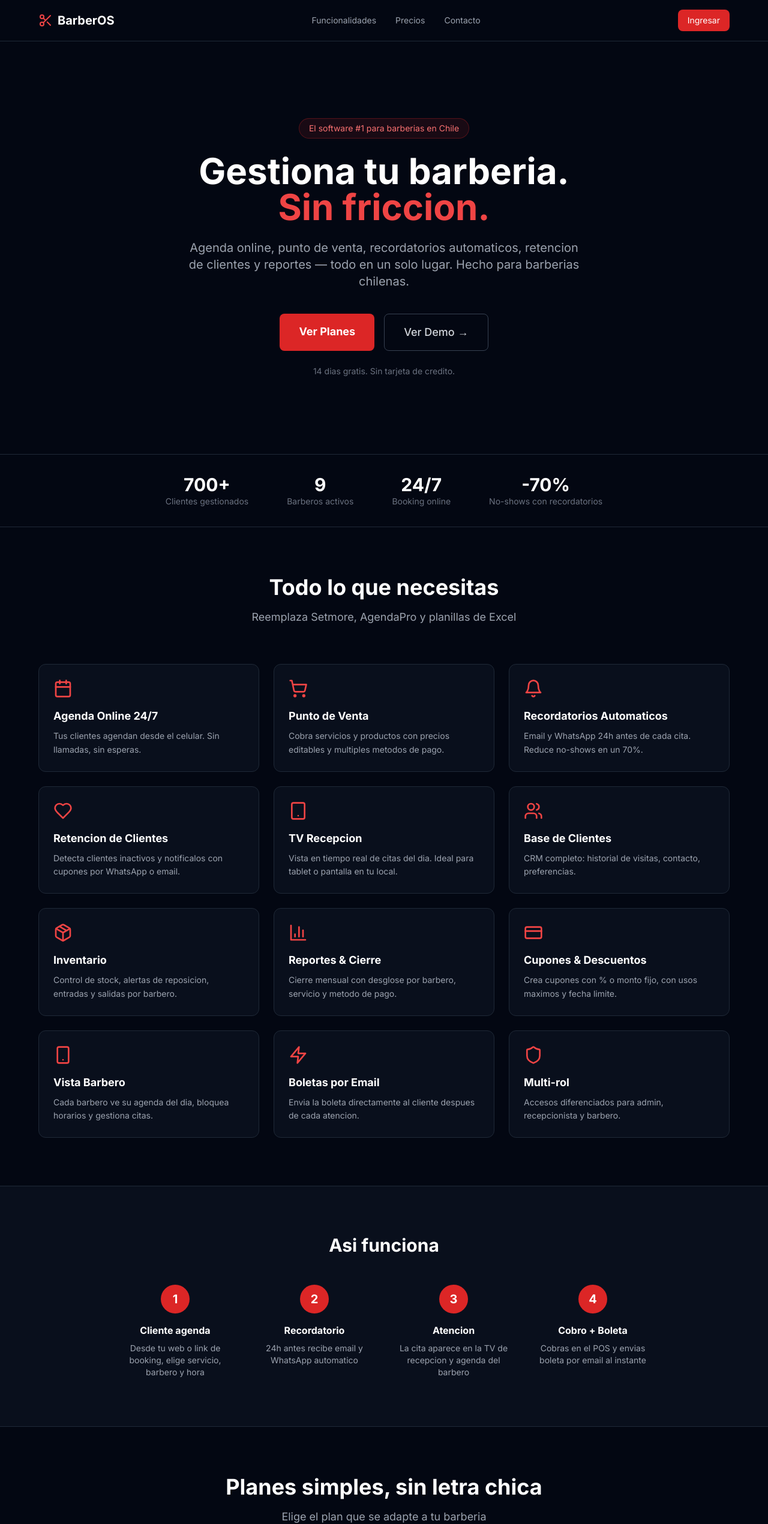
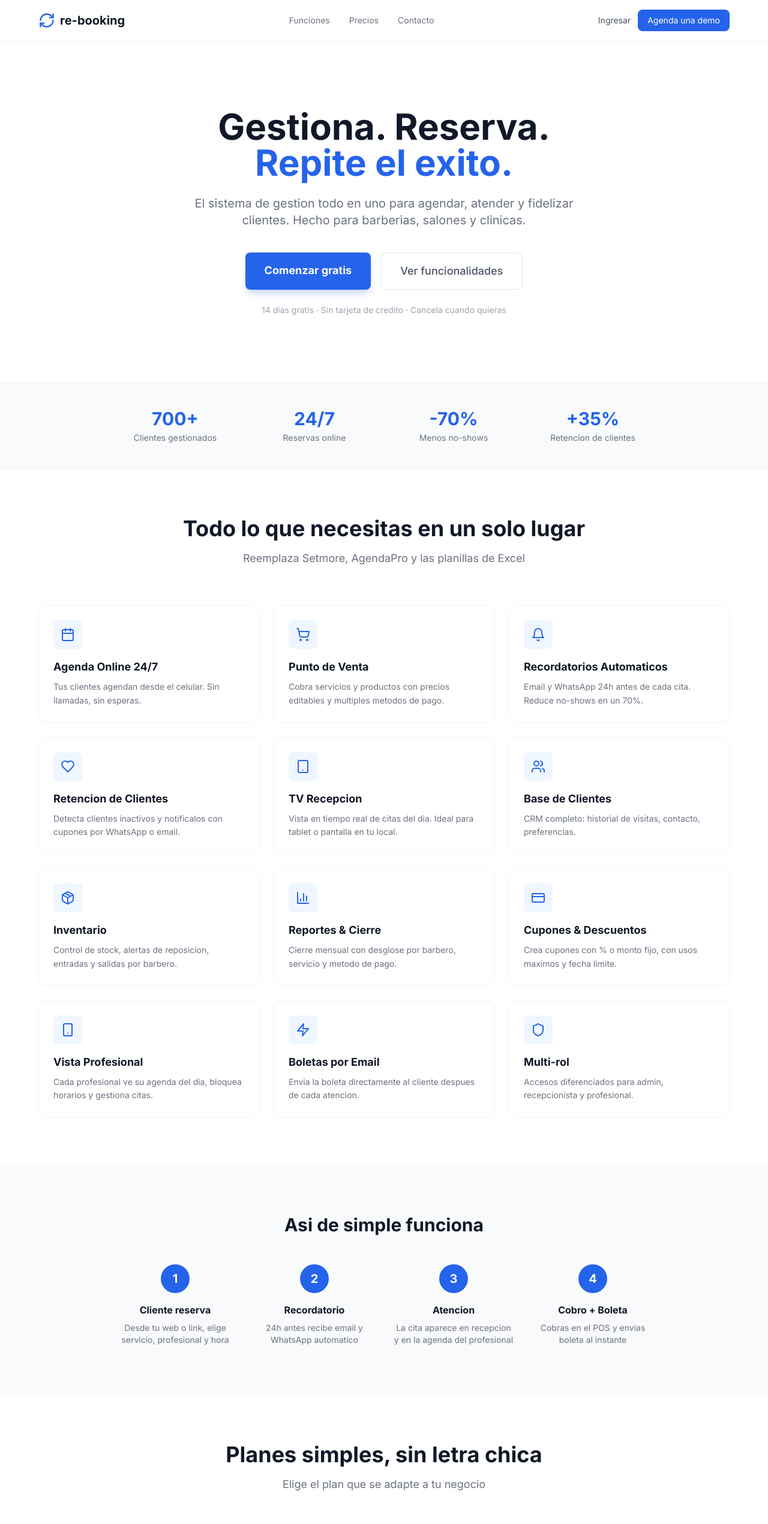
Before and after one commit to pdencina/barberia, a Next.js app: page /landing in a window 1280 px wide. Shown: the top 2541 px of the page at 60% size. Built offline with nearby package versions, Linux system fonts and the light colour scheme.

Commit message:
feat: rebrand landing page to re-booking (white/blue clean SaaS style)

```diff
--- a/src/app/landing/page.tsx
+++ b/src/app/landing/page.tsx
@@ -13,7 +13,7 @@ import {
   Heart,
   CheckCircle2,
   ArrowRight,
-  Scissors,
+  RefreshCw,
   Zap,
   Shield,
   Smartphone,
@@ -29,9 +29,9 @@ const features = [
   { icon: Package, title: "Inventario", desc: "Control de stock, alertas de reposicion, entradas y salidas por barbero." },
   { icon: BarChart3, title: "Reportes & Cierre", desc: "Cierre mensual con desglose por barbero, servicio y metodo de pago." },
   { icon: CreditCard, title: "Cupones & Descuentos", desc: "Crea cupones con % o monto fijo, con usos maximos y fecha limite." },
-  { icon: Smartphone, title: "Vista Barbero", desc: "Cada barbero ve su agenda del dia, bloquea horarios y gestiona citas." },
+  { icon: Smartphone, title: "Vista Profesional", desc: "Cada profesional ve su agenda del dia, bloquea horarios y gestiona citas." },
   { icon: Zap, title: "Boletas por Email", desc: "Envia la boleta directamente al cliente despues de cada atencion." },
-  { icon: Shield, title: "Multi-rol", desc: "Accesos diferenciados para admin, recepcionista y barbero." },
+  { icon: Shield, title: "Multi-rol", desc: "Accesos diferenciados para admin, recepcionista y profesional." },
 ];
 
 const plans = [
@@ -39,26 +39,26 @@ const plans = [
     name: "Starter",
     price: "49.990",
     period: "/mes",
-    desc: "Para barberias que empiezan a digitalizarse",
+    desc: "Para negocios que empiezan a digitalizarse",
     features: [
       "Agenda online (booking publico)",
-      "Hasta 3 barberos",
+      "Hasta 3 profesionales",
       "Base de clientes",
       "Recordatorios por email",
       "Punto de Venta basico",
       "Soporte por email",
     ],
-    cta: "Empezar Gratis",
+    cta: "Comenzar Gratis",
     popular: false,
   },
   {
     name: "Pro",
     price: "89.990",
     period: "/mes",
-    desc: "Para barberias establecidas que quieren crecer",
+    desc: "Para negocios establecidos que quieren crecer",
     features: [
       "Todo de Starter +",
-      "Barberos ilimitados",
+      "Profesionales ilimitados",
       "Recordatorios WhatsApp",
       "Retencion de clientes",
       "Cupones y descuentos",
@@ -81,7 +81,7 @@ const plans = [
       "Multi-sucursal",
       "Reportes consolidados",
       "API personalizada",
-      "Comisiones por barbero",
+      "Comisiones por profesional",
       "Integracion con pagos",
       "Dominio personalizado",
       "Onboarding dedicado",
@@ -96,70 +96,72 @@ export default function LandingPage() {
   const [email, setEmail] = useState("");
 
   return (
-    <div className="min-h-screen bg-gray-950 text-white">
+    <div className="min-h-screen bg-white text-gray-900">
       {/* Navbar */}
-      <nav className="border-b border-gray-800 py-4 px-6">
+      <nav className="border-b border-gray-100 py-4 px-6 bg-white sticky top-0 z-50">
         <div className="max-w-6xl mx-auto flex items-center justify-between">
           <div className="flex items-center gap-2">
-            <Scissors className="h-6 w-6 text-red-500" />
-            <span className="text-xl font-bold">BarberOS</span>
+            <RefreshCw className="h-7 w-7 text-blue-600" />
+            <span className="text-xl font-bold text-gray-900">re-booking</span>
           </div>
-          <div className="hidden md:flex items-center gap-8 text-sm text-gray-400">
-            <a href="#features" className="hover:text-white transition-colors">Funcionalidades</a>
-            <a href="#pricing" className="hover:text-white transition-colors">Precios</a>
-            <a href="#contact" className="hover:text-white transition-colors">Contacto</a>
+          <div className="hidden md:flex items-center gap-8 text-sm text-gray-500">
+            <a href="#features" className="hover:text-blue-600 transition-colors">Funciones</a>
+            <a href="#pricing" className="hover:text-blue-600 transition-colors">Precios</a>
+            <a href="#contact" className="hover:text-blue-600 transition-colors">Contacto</a>
           </div>
-          <a href="/login" className="px-4 py-2 bg-red-600 text-white text-sm rounded-lg hover:bg-red-700 transition-colors">
-            Ingresar
-          </a>
+          <div className="flex items-center gap-3">
+            <a href="/login" className="text-sm text-gray-600 hover:text-blue-600 hidden sm:block">
+              Ingresar
+            </a>
+            <a href="#contact" className="px-4 py-2 bg-blue-600 text-white text-sm rounded-lg hover:bg-blue-700 transition-colors">
+              Agenda una demo
+            </a>
+          </div>
         </div>
       </nav>
 
       {/* Hero */}
-      <section className="py-20 md:py-32 px-6">
+      <section className="py-20 md:py-28 px-6">
         <div className="max-w-4xl mx-auto text-center">
-          <div className="inline-block px-4 py-1.5 bg-red-600/10 border border-red-600/30 rounded-full text-red-400 text-sm mb-6">
-            El software #1 para barberias en Chile
-          </div>
-          <h1 className="text-4xl md:text-6xl font-bold leading-tight mb-6">
-            Gestiona tu barberia.
+          <h1 className="text-4xl md:text-6xl font-bold leading-tight mb-6 text-gray-900">
+            Gestiona. Reserva.
             <br />
-            <span className="text-red-500">Sin friccion.</span>
+            <span className="text-blue-600">Repite el exito.</span>
           </h1>
-          <p className="text-lg md:text-xl text-gray-400 max-w-2xl mx-auto mb-10">
-            Agenda online, punto de venta, recordatorios automaticos, retencion de clientes
-            y reportes — todo en un solo lugar. Hecho para barberias chilenas.
+          <p className="text-lg md:text-xl text-gray-500 max-w-2xl mx-auto mb-10">
+            El sistema de gestion todo en uno para agendar, atender y fidelizar clientes.
+            Hecho para barberias, salones y clinicas.
           </p>
           <div className="flex flex-col sm:flex-row gap-4 justify-center">
-            <a href="#pricing" className="px-8 py-4 bg-red-600 text-white font-bold rounded-lg hover:bg-red-700 transition-colors text-lg">
-              Ver Planes
+            <a href="#contact" className="px-8 py-4 bg-blue-600 text-white font-bold rounded-lg hover:bg-blue-700 transition-colors text-lg shadow-lg shadow-blue-600/20">
+              Comenzar gratis
             </a>
-            <a href="/booking" className="px-8 py-4 border border-gray-700 text-gray-300 font-medium rounded-lg hover:border-red-500 hover:text-white transition-colors text-lg">
-              Ver Demo →
+            <a href="#features" className="px-8 py-4 border border-gray-200 text-gray-600 font-medium rounded-lg hover:border-blue-300 hover:text-blue-600 transition-colors text-lg">
+              Ver funcionalidades
             </a>
           </div>
-          <p className="text-sm text-gray-500 mt-6">14 dias gratis. Sin tarjeta de credito.</p>
+          <p className="text-sm text-gray-400 mt-6">14 dias gratis · Sin tarjeta de credito · Cancela cuando quieras</p>
         </div>
       </section>
 
-      {/* Social proof */}
-      <section className="border-y border-gray-800 py-8 px-6">
-        <div className="max-w-4xl mx-auto flex flex-wrap items-center justify-center gap-8 md:gap-16 text-center">
+      {/* Stats */}
+      <section className="border-y border-gray-100 py-10 px-6 bg-gray-50">
+        <div className="max-w-4xl mx-auto grid grid-cols-2 md:grid-cols-4 gap-8 text-center">
           <div>
-            <p className="text-3xl font-bold">700+</p>
-            <p className="text-sm text-gray-500">Clientes gestionados</p>
+            <p className="text-3xl font-bold text-blue-600">700+</p>
+            <p className="text-sm text-gray-500 mt-1">Clientes gestionados</p>
           </div>
           <div>
-            <p className="text-3xl font-bold">9</p>
-            <p className="text-sm text-gray-500">Barberos activos</p>
+            <p className="text-3xl font-bold text-blue-600">24/7</p>
+            <p className="text-sm text-gray-500 mt-1">Reservas online</p>
           </div>
           <div>
-            <p className="text-3xl font-bold">24/7</p>
-            <p className="text-sm text-gray-500">Booking online</p>
+            <p className="text-3xl font-bold text-blue-600">-70%</p>
+            <p className="text-sm text-gray-500 mt-1">Menos no-shows</p>
           </div>
           <div>
-            <p className="text-3xl font-bold">-70%</p>
-            <p className="text-sm text-gray-500">No-shows con recordatorios</p>
+            <p className="text-3xl font-bold text-blue-600">+35%</p>
+            <p className="text-sm text-gray-500 mt-1">Retencion de clientes</p>
           </div>
         </div>
       </section>
@@ -168,15 +170,17 @@ export default function LandingPage() {
       <section id="features" className="py-20 px-6">
         <div className="max-w-6xl mx-auto">
           <div className="text-center mb-16">
-            <h2 className="text-3xl md:text-4xl font-bold mb-4">Todo lo que necesitas</h2>
-            <p className="text-gray-400 text-lg">Reemplaza Setmore, AgendaPro y planillas de Excel</p>
+            <h2 className="text-3xl md:text-4xl font-bold mb-4">Todo lo que necesitas en un solo lugar</h2>
+            <p className="text-gray-500 text-lg">Reemplaza Setmore, AgendaPro y las planillas de Excel</p>
           </div>
           <div className="grid grid-cols-1 md:grid-cols-2 lg:grid-cols-3 gap-6">
             {features.map((f) => (
-              <div key={f.title} className="p-6 rounded-xl border border-gray-800 hover:border-red-500/50 transition-colors bg-gray-900/50">
-                <f.icon className="h-8 w-8 text-red-500 mb-4" />
-                <h3 className="font-bold text-lg mb-2">{f.title}</h3>
-                <p className="text-sm text-gray-400 leading-relaxed">{f.desc}</p>
+              <div key={f.title} className="p-6 rounded-xl border border-gray-100 hover:border-blue-200 hover:shadow-md transition-all bg-white">
+                <div className="w-12 h-12 rounded-lg bg-blue-50 flex items-center justify-center mb-4">
+                  <f.icon className="h-6 w-6 text-blue-600" />
+                </div>
+                <h3 className="font-bold text-lg mb-2 text-gray-900">{f.title}</h3>
+                <p className="text-sm text-gray-500 leading-relaxed">{f.desc}</p>
               </div>
             ))}
           </div>
@@ -184,22 +188,22 @@ export default function LandingPage() {
       </section>
 
       {/* How it works */}
-      <section className="py-20 px-6 bg-gray-900/50 border-y border-gray-800">
+      <section className="py-20 px-6 bg-gray-50 border-y border-gray-100">
         <div className="max-w-4xl mx-auto text-center">
-          <h2 className="text-3xl font-bold mb-12">Asi funciona</h2>
+          <h2 className="text-3xl font-bold mb-12">Asi de simple funciona</h2>
           <div className="grid grid-cols-1 md:grid-cols-4 gap-8">
             {[
-              { step: "1", title: "Cliente agenda", desc: "Desde tu web o link de booking, elige servicio, barbero y hora" },
+              { step: "1", title: "Cliente reserva", desc: "Desde tu web o link, elige servicio, profesional y hora" },
               { step: "2", title: "Recordatorio", desc: "24h antes recibe email y WhatsApp automatico" },
-              { step: "3", title: "Atencion", desc: "La cita aparece en la TV de recepcion y agenda del barbero" },
-              { step: "4", title: "Cobro + Boleta", desc: "Cobras en el POS y envias boleta por email al instante" },
+              { step: "3", title: "Atencion", desc: "La cita aparece en recepcion y en la agenda del profesional" },
+              { step: "4", title: "Cobro + Boleta", desc: "Cobras en el POS y envias boleta al instante" },
             ].map((s) => (
               <div key={s.step} className="text-center">
-                <div className="w-12 h-12 rounded-full bg-red-600 flex items-center justify-center text-xl font-bold mx-auto mb-4">
+                <div className="w-12 h-12 rounded-full bg-blue-600 text-white flex items-center justify-center text-xl font-bold mx-auto mb-4">
                   {s.step}
                 </div>
-                <h3 className="font-bold mb-2">{s.title}</h3>
-                <p className="text-sm text-gray-400">{s.desc}</p>
+                <h3 className="font-bold mb-2 text-gray-900">{s.title}</h3>
+                <p className="text-sm text-gray-500">{s.desc}</p>
               </div>
             ))}
           </div>
@@ -211,42 +215,42 @@ export default function LandingPage() {
         <div className="max-w-6xl mx-auto">
           <div className="text-center mb-16">
             <h2 className="text-3xl md:text-4xl font-bold mb-4">Planes simples, sin letra chica</h2>
-            <p className="text-gray-400 text-lg">Elige el plan que se adapte a tu barberia</p>
+            <p className="text-gray-500 text-lg">Elige el plan que se adapte a tu negocio</p>
           </div>
           <div className="grid grid-cols-1 md:grid-cols-3 gap-6 max-w-5xl mx-auto">
             {plans.map((plan) => (
               <div
                 key={plan.name}
-                className={`rounded-xl p-8 border ${
+                className={`rounded-2xl p-8 border-2 ${
                   plan.popular
-                    ? "border-red-500 bg-red-500/5 relative"
-                    : "border-gray-800 bg-gray-900/50"
+                    ? "border-blue-600 relative shadow-xl shadow-blue-600/10"
+                    : "border-gray-100"
                 }`}
               >
                 {plan.popular && (
-                  <div className="absolute -top-3 left-1/2 -translate-x-1/2 px-4 py-1 bg-red-600 text-white text-xs font-bold rounded-full uppercase">
+                  <div className="absolute -top-3 left-1/2 -translate-x-1/2 px-4 py-1 bg-blue-600 text-white text-xs font-bold rounded-full">
                     Mas Popular
                   </div>
                 )}
                 <h3 className="text-xl font-bold mb-1">{plan.name}</h3>
                 <p className="text-sm text-gray-400 mb-4">{plan.desc}</p>
                 <div className="mb-6">
-                  <span className="text-4xl font-bold">${plan.price}</span>
+                  <span className="text-4xl font-bold text-gray-900">${plan.price}</span>
                   <span className="text-gray-400">{plan.period}</span>
                 </div>
                 <ul className="space-y-3 mb-8">
                   {plan.features.map((f) => (
                     <li key={f} className="flex items-start gap-2 text-sm">
-                      <CheckCircle2 className="h-4 w-4 text-green-500 mt-0.5 flex-shrink-0" />
-                      <span className="text-gray-300">{f}</span>
+                      <CheckCircle2 className="h-4 w-4 text-blue-600 mt-0.5 flex-shrink-0" />
+                      <span className="text-gray-600">{f}</span>
                     </li>
                   ))}
                 </ul>
                 <button
                   className={`w-full py-3 rounded-lg font-bold text-sm transition-colors ${
                     plan.popular
-                      ? "bg-red-600 text-white hover:bg-red-700"
-                      : "border border-gray-700 text-gray-300 hover:border-red-500 hover:text-white"
+                      ? "bg-blue-600 text-white hover:bg-blue-700 shadow-lg shadow-blue-600/20"
+                      : "border-2 border-gray-200 text-gray-700 hover:border-blue-600 hover:text-blue-600"
                   }`}
                 >
                   {plan.cta}
@@ -254,17 +258,31 @@ export default function LandingPage() {
               </div>
             ))}
           </div>
-          <p className="text-center text-sm text-gray-500 mt-8">
+          <p className="text-center text-sm text-gray-400 mt-8">
             Todos los planes incluyen 14 dias de prueba gratis. Cancela cuando quieras.
           </p>
         </div>
       </section>
 
+      {/* Testimonial */}
+      <section className="py-16 px-6 bg-gray-50 border-y border-gray-100">
+        <div className="max-w-3xl mx-auto text-center">
+          <p className="text-xl text-gray-700 italic mb-6">
+            "Antes usabamos Setmore y pagabamos $480.000 al año. Con re-booking tenemos mas funcionalidades,
+            soporte local y nuestros datos son nuestros. Los clientes agendan mas facil y los no-shows bajaron un 70%."
+          </p>
+          <div>
+            <p className="font-bold text-gray-900">EstudioLevels</p>
+            <p className="text-sm text-gray-500">Barberia Premium · Puente Alto · 700+ clientes</p>
+          </div>
+        </div>
+      </section>
+
       {/* CTA */}
-      <section id="contact" className="py-20 px-6 bg-gray-900/50 border-t border-gray-800">
+      <section id="contact" className="py-20 px-6">
         <div className="max-w-2xl mx-auto text-center">
-          <h2 className="text-3xl font-bold mb-4">Listo para digitalizar tu barberia?</h2>
-          <p className="text-gray-400 mb-8">
+          <h2 className="text-3xl font-bold mb-4">Listo para organizar tu negocio?</h2>
+          <p className="text-gray-500 mb-8">
             Deja tu email y te contactamos para configurar tu cuenta en menos de 24 horas.
           </p>
           <div className="flex flex-col sm:flex-row gap-3 max-w-md mx-auto">
@@ -272,27 +290,26 @@ export default function LandingPage() {
               type="email"
               value={email}
               onChange={(e) => setEmail(e.target.value)}
-              placeholder="tu@barberia.com"
-              className="flex-1 px-4 py-3 rounded-lg bg-gray-800 border border-gray-700 text-white placeholder:text-gray-500 focus:border-red-500 focus:outline-none"
+              placeholder="tu@negocio.com"
+              className="flex-1 px-4 py-3 rounded-lg border border-gray-200 text-gray-900 placeholder:text-gray-400 focus:border-blue-500 focus:outline-none focus:ring-2 focus:ring-blue-500/20"
             />
-            <button className="px-6 py-3 bg-red-600 text-white font-bold rounded-lg hover:bg-red-700 transition-colors flex items-center gap-2 justify-center">
+            <button className="px-6 py-3 bg-blue-600 text-white font-bold rounded-lg hover:bg-blue-700 transition-colors flex items-center gap-2 justify-center shadow-lg shadow-blue-600/20">
               Empezar <ArrowRight className="h-4 w-4" />
             </button>
           </div>
-          <p className="text-xs text-gray-600 mt-4">Sin spam. Solo te contactamos una vez.</p>
+          <p className="text-xs text-gray-400 mt-4">Sin spam. Solo te contactamos una vez.</p>
         </div>
       </section>
 
       {/* Footer */}
-      <footer className="border-t border-gray-800 py-8 px-6">
+      <footer className="border-t border-gray-100 py-8 px-6 bg-white">
         <div className="max-w-6xl mx-auto flex flex-col md:flex-row items-center justify-between gap-4">
           <div className="flex items-center gap-2">
-            <Scissors className="h-5 w-5 text-red-500" />
-            <span className="font-bold">BarberOS</span>
-            <span className="text-gray-500 text-sm ml-2">by EstudioLevels</span>
+            <RefreshCw className="h-5 w-5 text-blue-600" />
+            <span className="font-bold text-gray-900">re-booking</span>
           </div>
-          <p className="text-sm text-gray-500">
-            2024 BarberOS. Hecho en Chile para barberias latinas.
+          <p className="text-sm text-gray-400">
+            2024 re-booking. Hecho en Chile.
           </p>
         </div>
       </footer>
```
